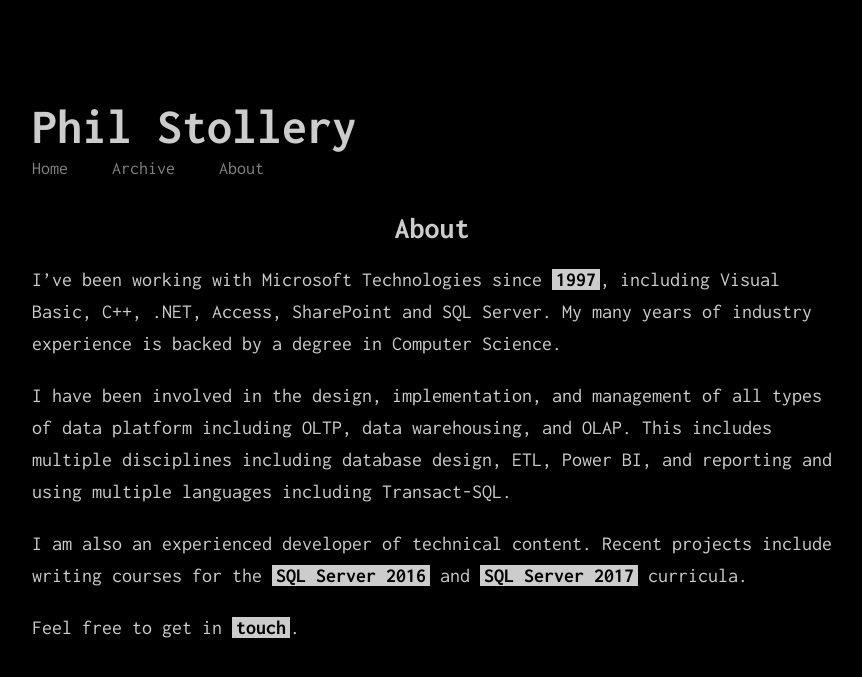
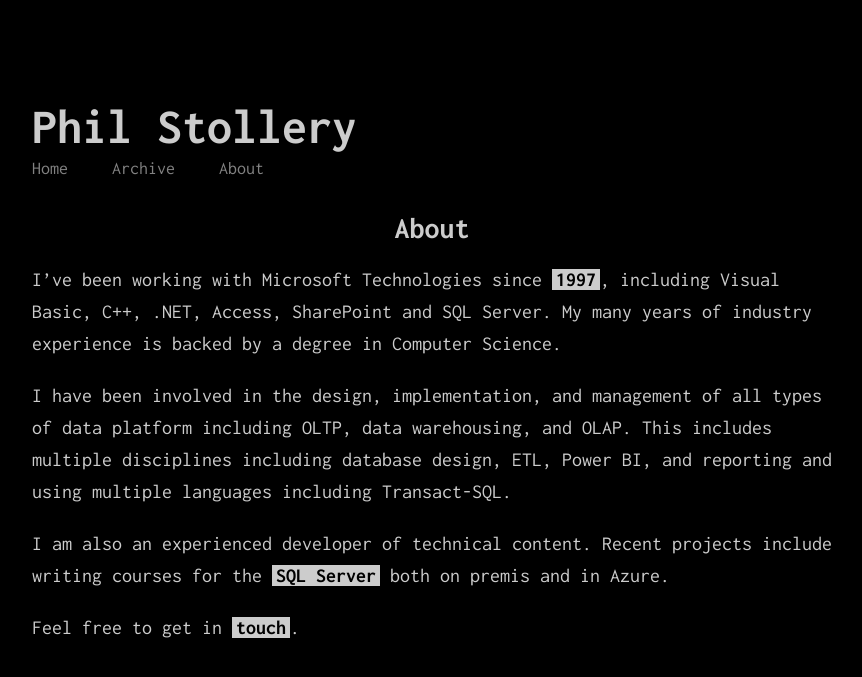
Before and after one commit to PhilStollery/philstollery.github.io, a Jekyll site: the page built from about.md, in a window 1280 px wide. Shown: the top 677 px of the page, without its empty margins (208-1070 px from the left). Built offline with Jekyll 4.4.1, drawn with Linux system fonts in a browser that asks for light colours.

Commit message:
Updating about
Making it more inclusive

```diff
--- a/about.md
+++ b/about.md
@@ -10,6 +10,6 @@ I've  been working with Microsoft Technologies since [1997](https://www.youtube.
 
 I have been involved in the design, implementation, and management of all types of data platform including OLTP, data warehousing, and OLAP. This includes multiple disciplines including database design, ETL, Power BI, and reporting and using multiple languages including Transact-SQL.
 
-I am also an experienced developer of technical content. Recent projects include writing courses for the [SQL Server 2016](https://www.microsoft.com/en-us/learning/sql-training.aspx "I contributed to some courses") and [SQL Server 2017](https://www.microsoft.com/en-us/learning/course.aspx?cid=20768 "2017 revision") curricula.
+I am also an experienced developer of technical content. Recent projects include writing courses for the [SQL Server](https://www.microsoft.com/en-us/learning/sql-training.aspx "I contributed to some courses") both on premis and in Azure.
 
-Feel free to get in [touch](https://micro.blog/philstollery "my home on micro.blog").
+Feel free to get in [touch](mailto:phil@stollerys.co.uk "my home on micro.blog").
```
